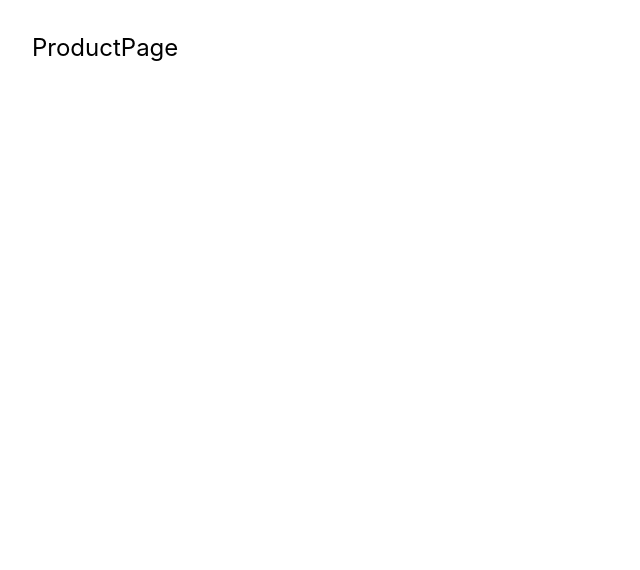
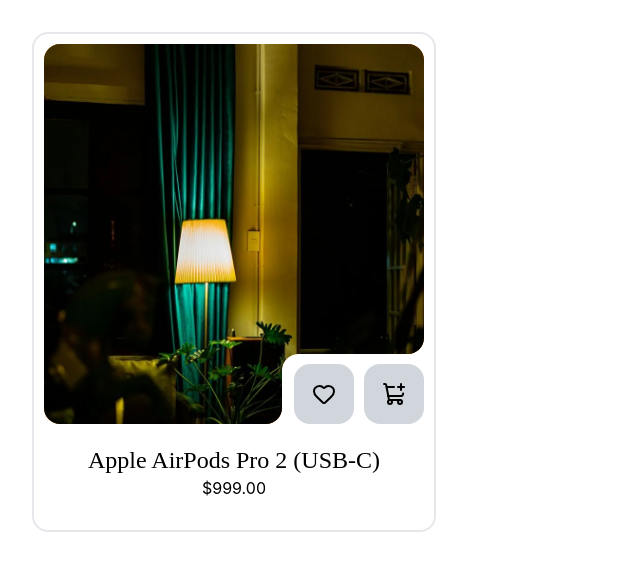
Before and after one commit to Frontend-Training-Team/Ecommerce-Online-Store, a React (Vite) app: page /products in a window 1280 px wide. Shown: the top 570 px of the page, without its empty margins (0-640 px from the left). Built offline with nearby package versions, Linux system fonts and the light colour scheme.

Commit message:
60% product card

```diff
--- a/package.json
+++ b/package.json
@@ -11,7 +11,7 @@
   },
   "dependencies": {
     "axios": "^1.20.0",
-    "lucide-react": "^1.46.0",
+    "lucide-react": "^1.47.0",
     "react": "^19.2.8",
     "react-dom": "^19.2.8",
     "react-hook-form": "^7.86.0",
--- /dev/null
+++ b/src/components/ProductCard.jsx
@@ -0,0 +1,35 @@
+import { Heart, ShoppingCartPlus } from "lucide-react";
+import lamp2 from "../assets/images/lamp2.webp";
+
+function ProductCard() {
+  const customPath = ['path("M 16 0 L 364 0 A 16 16 0 0 1 380 16 L 380 294 A 16 16 0 0 1 364 310 L 254 310 A 16 16 0 0 0 238 326 L 238 364 A 16 16 0 0 1 222 380 L 16 380 A 16 16 0 0 1 0 364 L 0 16 A 16 16 0 0 1 16 0 Z")'];
+  const productImage = lamp2;
+
+  return (
+    <div className="h-fit w-fit bg-white border-2 border-gray-200 rounded-2xl p-2.5">
+      <div className="relative h-[380px] w-[380px]">
+        <div className="absolute bottom-0 right-0 grid h-[60px] w-[130px] grid-cols-2 gap-2.5">
+          <button className="flex h-[60px] w-[60px] items-center justify-center rounded-2xl bg-gray-300 text-black">
+            <Heart className="h-6 w-6" />
+          </button>
+
+          <button className="flex h-[60px] w-[60px] items-center justify-center rounded-2xl bg-gray-300 text-black">
+            <ShoppingCartPlus className="h-6 w-6" />
+          </button>
+        </div>
+
+        <div className="relative h-[380px] w-[380px] bg-amber-600" style={{ clipPath: customPath, backgroundImage: `url(${productImage})`, backgroundSize: "cover" }}>
+        </div>
+      </div>
+
+      <div className="text-center mt-5 mb-5">
+        <span className="font-[\'Instrument_Serif\',serif] text-2xl">Apple AirPods Pro 2 (USB-C)</span>
+        <p>$999.00</p>
+      </div>
+    </div>
+
+
+  );
+}
+
+export default ProductCard;
--- a/src/index.css
+++ b/src/index.css
@@ -1 +1,2 @@
+@import url('https://fonts.googleapis.com/css2?family=Instrument+Serif:ital@0;1&display=swap');
 @import "tailwindcss";
--- a/src/pages/Products.jsx
+++ b/src/pages/Products.jsx
@@ -1,7 +1,9 @@
+import ProductCard from "../components/ProductCard";
+
 function ProductPage() {
-    return (<>
-        <h1 className="text-2xl">ProductPage</h1>
-    </>);
+  return (
+      <ProductCard />
+  );
 }
 
 export default ProductPage;
```
Also changed, not shown: src/assets/images/lamp2.webp (added), 1 other file (tests, documents, lock files or other folders).
